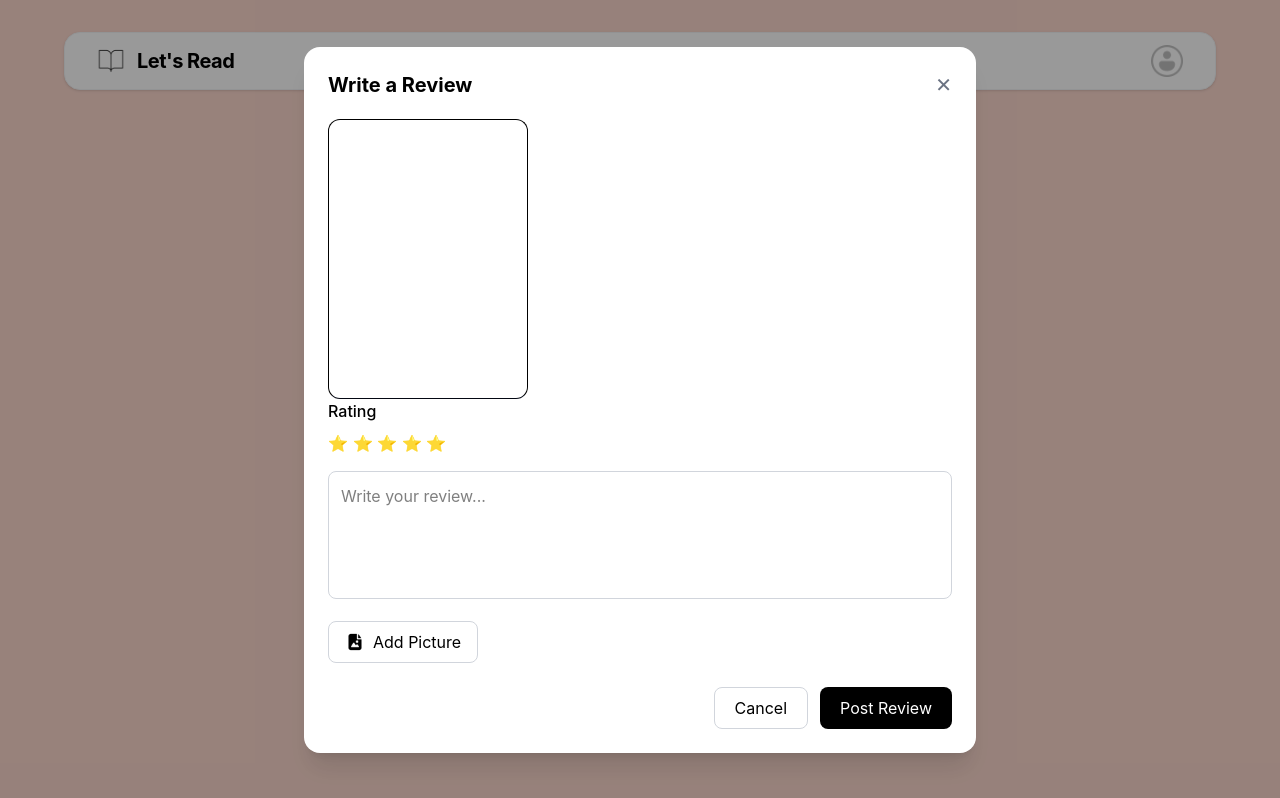
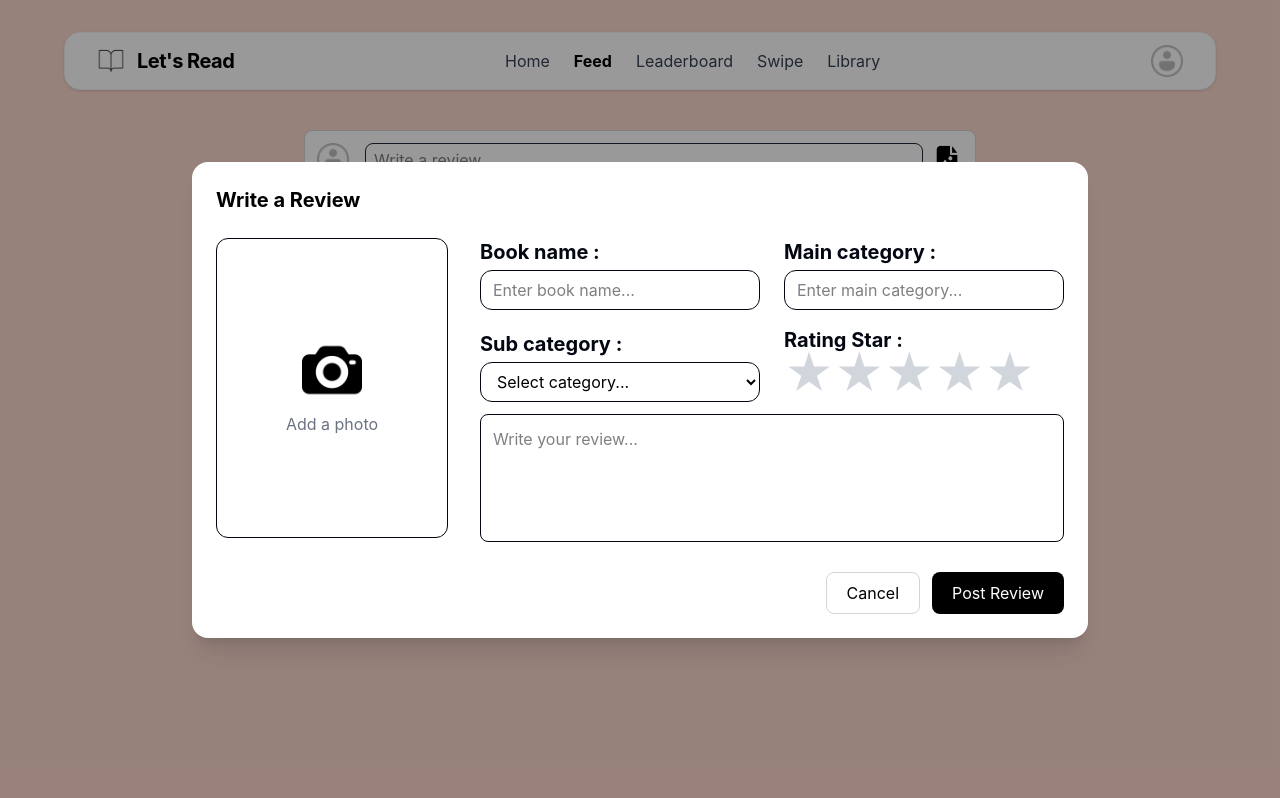
Before and after one commit to MableAstor/LetsReadWeb, a React (Vite) app: page /feed in a window 1280 px wide. Both pictures are taken after a click on the element 644 px from the left and 159 px from the top of the page. Built offline with nearby package versions, Linux system fonts and the light colour scheme.

Commit message:
write review finish

```diff
--- a/src/pages/FeedPage.jsx
+++ b/src/pages/FeedPage.jsx
@@ -1,67 +1,161 @@
 import profileIcon from "../assets/profile-icon.png";
 import addPiture from "../assets/picture-solid.png";
+import camerapc from "../assets/photo-camera.png";
 import { useState } from "react";
 export default function FeedPage() {
   const [isReviewOpen, setIsReviewOpen] = useState(false);
+  const [rating, setRating] = useState(0);
+  const [image, setImage] = useState(null);
+  const [bookName, setBookName] = useState("");
+  const [mainCategory, setMainCategory] = useState("");
+  const [subCategory, setSubCategory] = useState("");
+  const [reviewText, setReviewText] = useState("");
+  const handleSubmit = (e) => {
+    e.preventDefault();
+
+    const reviewData = {
+      bookName,
+      mainCategory,
+      subCategory,
+      rating,
+      reviewText,
+      image,
+    };
+
+    console.log(reviewData);
+  };
+
+  const [imagePreview, setImagePreview] = useState(null);
+
+  const handleImageChange = (e) => {
+    const file = e.target.files[0];
+
+    if (!file) return;
+
+    setImage(file);
+    setImagePreview(URL.createObjectURL(file));
+  };
+
   return (
-  <div className=" w-full max-w-2xl mx-auto flex flex-row justify-content border border-gray-300 rounded-lg border-solid bg-white p-3 gap-2">
-    <img src={profileIcon} alt="Profile Icon" className="h-8 w-8 mr-2"/>
+    <div className=" overflow-y-auto w-full max-w-2xl mx-auto flex flex-row justify-content border border-gray-300 rounded-lg border-solid bg-white p-3 gap-2">
+      <img src={profileIcon} alt="Profile Icon" className="h-8 w-8 mr-2" />
       <div onClick={() => setIsReviewOpen(true)} className="  border border-gray-800 rounded-lg pt-1 px-2 flex-grow  ">
-      <input  type="text" placeholder="Write a review..." readOnly className="  placeholder:text-left bg-transparent border-none focus:outline-none" />
+        <input type="text" placeholder="Write a review..." readOnly className="  placeholder:text-left bg-transparent border-none focus:outline-none" />
       </div>
-    <img src={addPiture} alt="Add Picture" className="h-8 w-8 "/>
+      <img src={addPiture} alt="Add Picture" className="h-8 w-8 " />
 
       {isReviewOpen && (
         <div className="fixed inset-0 z-50 flex items-center justify-center bg-black/40">
 
-          <div className="w-full max-w-2xl mx-auto rounded-2xl  bg-white p-6 shadow-xl">
+          <div className="w-full max-w-4xl mx-auto rounded-2xl  bg-white p-6 shadow-xl">
 
             {/* Header */}
-            <div className="flex items-center justify-between mb-5">
-              <h2 className="text-xl font-bold">
+            <div className="flex items-center  gap-8 ">
+              <h2 className="text-xl font-bold mb-6">
                 Write a Review
               </h2>
+            </div>
+            <div className="flex flex-row justify-between gap-8 ">
+              <div className="border border-gray-950 rounded-xl w-60 h-75 flex items-center justify-center flex-col gap-3 overflow-hidden">
 
-              <button
-                onClick={() => setIsReviewOpen(false)}
-                className="text-gray-500 hover:text-gray-800 text-xl"
+                <label
+                  htmlFor="review-image"
+                  className="w-full h-full flex items-center justify-center flex-col gap-3 cursor-pointer"
                 >
-                ✕
-              </button>
+
+                  {imagePreview ? (
+                    <img
+                      src={imagePreview}
+                      alt="Preview"
+                      className="w-full h-full object-cover"
+                    />
+                  ) : (
+                    <>
+                      <img
+                        src={camerapc}
+                        alt="Camera"
+                        className="h-15 w-15"
+                      />
+
+                      <p className="text-gray-500">
+                        Add a photo
+                      </p>
+                    </>
+                  )}
+
+                </label>
+
+                <input
+                  id="review-image"
+                  type="file"
+                  accept="image/*"
+                  onChange={handleImageChange}
+                  className="hidden"
+                />
+
               </div>
-
-            <div className="border border-b-gray-950 rounded-xl w-50 h-70"></div>
-
-
-            {/* Rating */}
-            <div className="mb-4">
-              <p className="mb-2 font-medium">Rating</p>
-
-              <div className="flex gap-1">
-                ⭐ ⭐ ⭐ ⭐ ⭐
+              <div className="p-0">
+                <div className="flex flex-row gap-6">
+                  <div>
+                    <p className="text-xl text-gray-950 font-bold pb-1">
+                      Book name :
+                    </p>
+                    <div className="border border-gray-950 rounded-xl w-70 h-10 ">
+                      <input type="text" placeholder="Enter book name..." value={bookName} onChange={(e) => setBookName(e.target.value)} className="w-full h-full px-3 py-2 rounded-lg border-none outline-none" />
                     </div>
                   </div>
-
-
-            {/* Review */}
+                  <div>
+                    <p className="text-xl text-gray-950 font-bold pb-1">
+                      Main category :
+                    </p>
+                    <div className="border border-gray-950 rounded-xl w-70 h-10 ">
+                      <input type="text" placeholder="Enter main category..." value={mainCategory} onChange={(e) => setMainCategory(e.target.value)} className="w-full h-full px-3 py-2 rounded-lg border-none outline-none" />
+                    </div>
+                  </div>
+                </div>
+                <div className="flex flex-row gap-6 mt-5">
+                  <div>
+                    <p className="text-xl text-gray-950 font-bold pb-1">
+                      Sub category :
+                    </p>
+                    <div className="border border-gray-950 rounded-xl w-70 h-10 ">
+                      <select value={subCategory} onChange={(e) => setSubCategory(e.target.value)} className="w-full h-full px-3 py-2 rounded-lg border-none outline-none">
+                        <option value="" >Select category...</option>
+                        <option value="fiction">Fiction</option>
+                        <option value="romance">Romance</option>
+                        <option value="fantasy">Fantasy</option>
+                        <option value="mystery">Mystery</option>
+                      </select>
+                    </div>
+                  </div>
+                  <div>
+                    <p className="text-xl text-gray-950 font-bold leading-none pb-1">
+                      Rating Star :
+                    </p>
+                    <div className="h-10 flex items-center" >
+                      {[1, 2, 3, 4, 5].map((star) => (
+                        <button
+                          key={star}
+                          type="button"
+                          onClick={() => setRating(star)}
+                          className={`p-0 text-5xl leading-none transition ${star <= rating ? "text-yellow-400" : "text-gray-300"
+                            }`}
+                        >
+                          ★
+                        </button>
+                      ))}
+                    </div>
+                  </div>
+                </div>
+                <div className="mt-3">
                   <textarea
                     placeholder="Write your review..."
-              className="w-full h-32 resize-none rounded-lg border border-gray-300 p-3 outline-none focus:border-gray-500"
+                    value={reviewText} onChange={(e) => setReviewText(e.target.value)}
+                    className="w-full h-32 resize-none rounded-lg border border-gray-950 p-3 outline-none"
                   />
-
-
-            {/* Add Picture */}
-            <div className="mt-4">
-              <button className="flex items-center gap-2 rounded-lg border border-gray-300 px-4 py-2">
-                <img
-                  src={addPiture}
-                  alt="Add Picture"
-                  className="h-5 w-5"
-                />
-                Add Picture
-              </button>
                 </div>
-
+              </div>
+            </div>
 
             {/* Buttons */}
             <div className="flex justify-end gap-3 mt-6">
@@ -73,6 +167,7 @@ export default function FeedPage() {
               </button>
 
               <button
+                onClick={handleSubmit}
                 className="rounded-lg bg-black text-white px-5 py-2"
               >
                 Post Review
```
Also changed, not shown: src/assets/photo-camera.png (added). Lines whose indentation alone changed are shown as unchanged.
